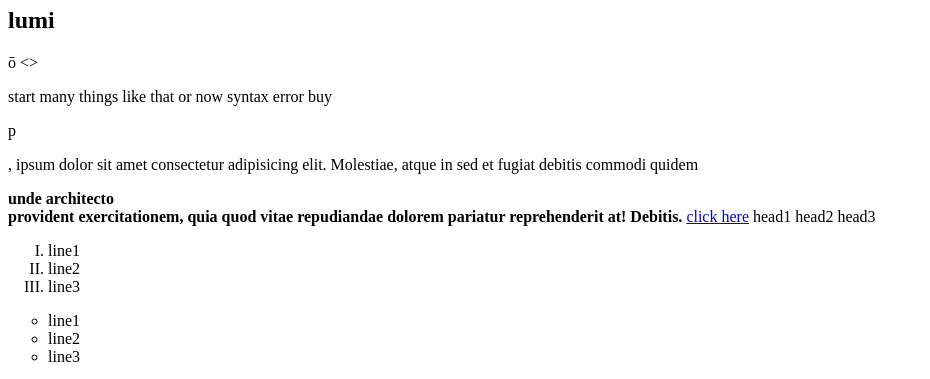
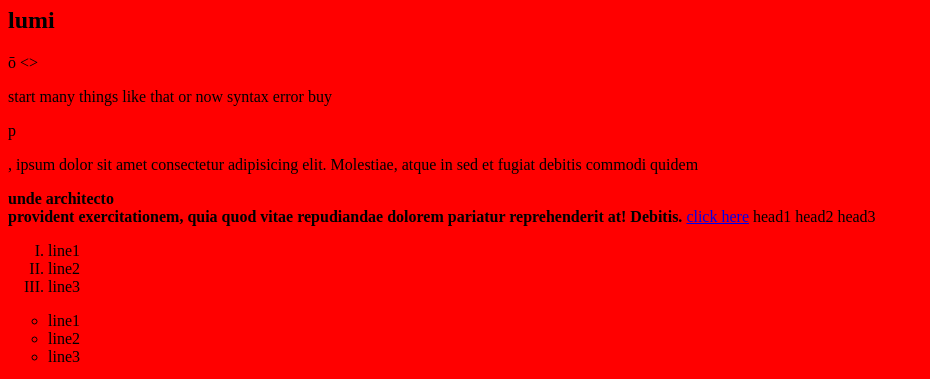
Before and after one commit to KevinEdayath/Kevin, a plain HTML site: page index.html in a window 1280 px wide. Shown: the part 73-452 px from the top of the page, without its empty margins (0-930 px from the left). Drawn offline with Linux system fonts and the light colour scheme.

Commit message:
css file added

```diff
--- a/index.html
+++ b/index.html
@@ -6,6 +6,7 @@
     <meta http-equiv="X-UA-Compatible" content="IE=edge">
     <meta name="viewport" content="width=, initial-scale=1.0">
     <title>Document</title>
+<link rel="stylesheet" href="./qwerty.css">
 </head>
 
 <body>
--- /dev/null
+++ b/qwerty.css
@@ -0,0 +1,3 @@
+body{
+    background-color: red;
+}
```
